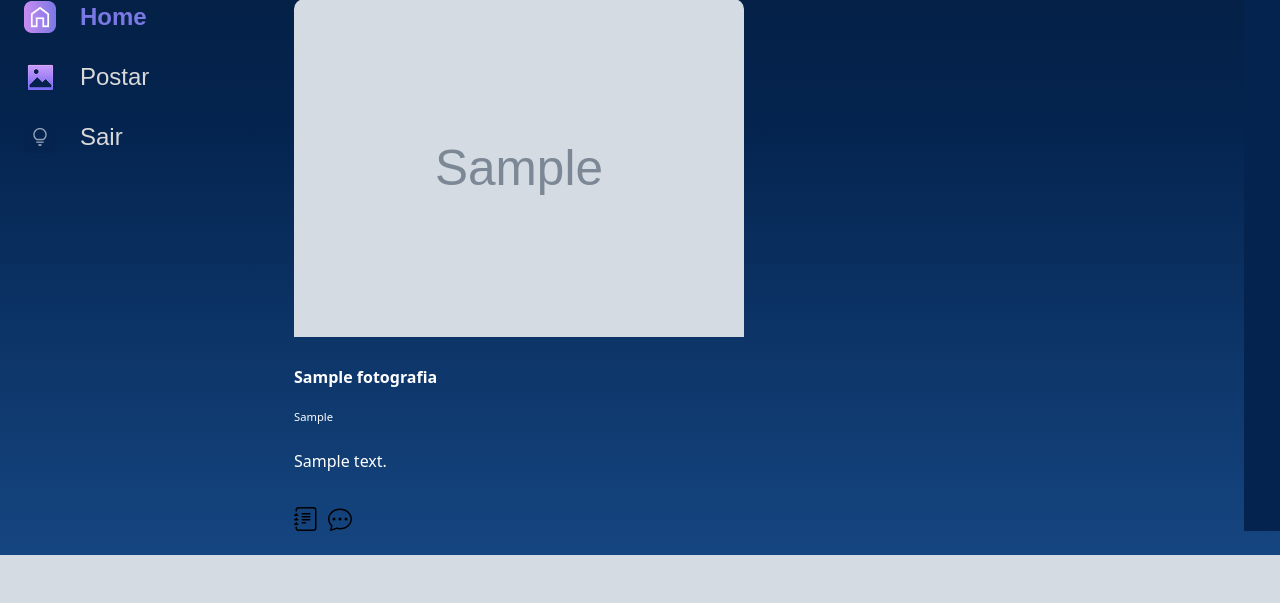
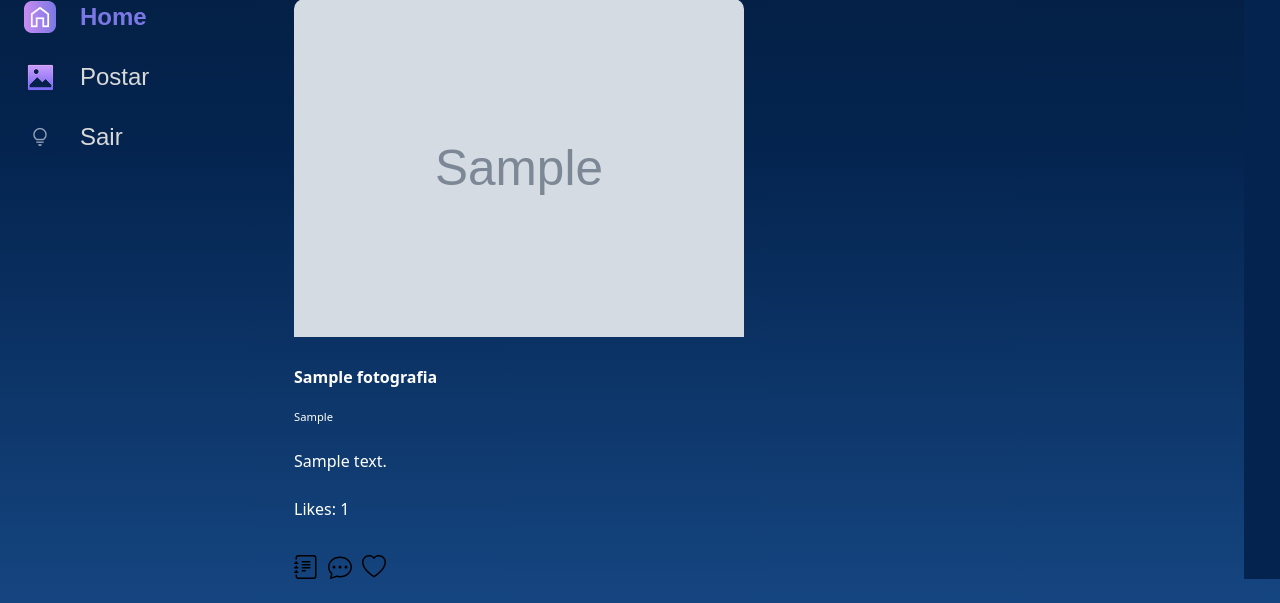
Before and after one commit to sergiojr-dev/espaco-picel, a Django app: page /imagem/1 in a window 1280 px wide; the page is wider, and only the part inside the window is pictured. Shown: the part 308-911 px from the top of that part. Before the commit the page ends 863 px from the top of that part, so only its background shows below. Run offline with Django 4.2, Linux system fonts and the light colour scheme; tables that the repository leaves empty hold one stand-in row (values such as "Sample post"); grey boxes marked "Sample" are stand-in pictures.

Commit message:
sistema like em postagem

```diff
--- a/apps/comentario/forms.py
+++ b/apps/comentario/forms.py
@@ -4,6 +4,7 @@
 class ComentarioForms(forms.ModelForm):
     class Meta :
         model = Comentario
+        exclude = ['usuario']
         fields = ['comment', 'usuario',]
         labels = {
             'usuario' : 'Nome',
--- a/apps/comentario/views.py
+++ b/apps/comentario/views.py
@@ -19,7 +19,7 @@
             return redirect("imagem", foto_id=foto_id)
     else:
         form = ComentarioForms()
-        form.fields['usuario'].queryset = User.objects.filter(pk=request.user.pk)
+
 
     return render(request, "comentario/criar_comentario.html", {'form': form, 'foto_id': foto_id})
 
--- a/apps/galeria/forms.py
+++ b/apps/galeria/forms.py
@@ -5,7 +5,7 @@
 class FotografiaForms(forms.ModelForm): # porque é form que esta tendo um modelo para ser criada no caso Models de fotografia
     class Meta :                   #  essa classe refere-se aos metadados da classe. Metadados são dados que fazem referência à própria natureza daquela classe
         model = Fotografia        # conexão com model
-        exclude = ['publicada',] # o que não quero de Model
+        exclude = ['publicada','likes_count','usuario'] # o que não quero de Model
         labels = {
             'descricao':'Descrição',
             'data_fotografia': 'Data de registro',
@@ -26,6 +26,5 @@
                     'type':'date',
                     'class':'form-control'
                 }
-            ),
-            'usuario': forms.Select(attrs={'class':'form-control'}),
+            )
         }
--- a/apps/galeria/models.py
+++ b/apps/galeria/models.py
@@ -26,7 +26,19 @@
         related_name= 'user',                  #  e para facilitar a localização de tabelas e funcionalidades
     )
 
+    likes_count = models.IntegerField(default= 0)
+
 
 
     def __str__(self):
         return self.nome
+
+class Like(models.Model):
+    fotografia = models.ForeignKey(Fotografia, on_delete=models.CASCADE)
+    user = models.ForeignKey(User, on_delete=models.CASCADE)
+
+    class Meta:
+        unique_together = ('fotografia', 'user',)
+
+    def __str__(self):
+        return f'{self.user.username} likes {self.fotografia.nome}'
--- a/apps/galeria/urls.py
+++ b/apps/galeria/urls.py
@@ -1,5 +1,5 @@
 from django.urls import path
-from apps.galeria.views import index, imagem, buscar, postar, editar_postagem, deletar_postagem
+from apps.galeria.views import index, imagem, buscar, postar, editar_postagem, deletar_postagem,like_fotografia
 
 
 urlpatterns= [
@@ -9,4 +9,5 @@
     path("postar", postar, name = 'postar' ),
     path('editar-postagem/<int:foto_id>', editar_postagem, name='editar_postagem'),
     path('deletar-postagem/<int:foto_id>', deletar_postagem, name='deletar_postagem'),
+    path('fotografia/<int:fotografia_id>/like/', like_fotografia, name='like_fotografia'),
 ]
--- a/apps/galeria/views.py
+++ b/apps/galeria/views.py
@@ -1,8 +1,11 @@
 from django.shortcuts import render, get_object_or_404, redirect
 from django.contrib import messages
 from apps.galeria.forms import FotografiaForms
-from apps.galeria.models import Fotografia
+from apps.galeria.models import Fotografia, Like
 from django.contrib.auth.models import User
+from django.http import HttpResponseRedirect
+from django.urls import reverse
+
 def index(request):
     if not request.user.is_authenticated:
         messages.error(request, 'Usuário não logado')
@@ -37,7 +40,7 @@
     else:
         # Filtre as opções de usuário apenas para o usuário logado
         form = FotografiaForms()
-        form.fields['usuario'].queryset = User.objects.filter(pk=request.user.pk)
+
 
     return render(request, "galeria/postar.html", {'form': form})
 
@@ -61,3 +64,25 @@
     fotografia.delete()
     messages.success(request, 'Postagem deletada!')
     return redirect('index')
+
+def like_fotografia(request, fotografia_id):
+    fotografia = get_object_or_404(Fotografia, pk=fotografia_id)
+    user = request.user
+
+    like, created = Like.objects.get_or_create(fotografia=fotografia, user=user)
+
+    if created:
+        messages.success(request, 'Você curtiu a fotografia!')
+        if 1 < fotografia.likes_count  :
+             fotografia.likes_count +=1
+             fotografia.save()
+        else:
+             fotografia.likes_count +=1
+        fotografia.save()
+    else:
+        like.delete()
+        messages.success(request, 'Você removeu o like da fotografia!')
+        fotografia.likes_count -= 1
+        fotografia.save()
+
+    return redirect('imagem', foto_id=fotografia_id)
--- a/templates/galeria/imagem.html
+++ b/templates/galeria/imagem.html
@@ -22,10 +22,19 @@
                     <p class="imagem__titulo">{{ fotografia.nome }}</p>
                     <p class="imagem__descricao">{{ fotografia.legenda }}</p>
                     <p class="imagem__texto">{{ fotografia.descricao }}</p>
+                    {% if fotografia.likes_count  >= 1 %}
+                        <p class="imagem__texto">Likes: {{ fotografia.likes_count }}</p>
+                    {% else %}
+                        <p class="imagem__texto">Likes: 0</p>
+                    {% endif %}
+
+
+
                 </div>
             </div>
 
             <div style="display: flex; align-items: center;">
+
                 <a href="{% url 'lista_comentarios' foto_id=fotografia.id %}">
                     <svg xmlns="http://www.w3.org/2000/svg"  width="24" height="24" style="margin-right: 10px;" class="bi bi-chat-dots" viewBox="0 0 16 16">
                         <path d="M5 10.5a.5.5 0 0 1 .5-.5h2a.5.5 0 0 1 0 1h-2a.5.5 0 0 1-.5-.5m0-2a.5.5 0 0 1 .5-.5h5a.5.5 0 0 1 0 1h-5a.5.5 0 0 1-.5-.5m0-2a.5.5 0 0 1 .5-.5h5a.5.5 0 0 1 0 1h-5a.5.5 0 0 1-.5-.5m0-2a.5.5 0 0 1 .5-.5h5a.5.5 0 0 1 0 1h-5a.5.5 0 0 1-.5-.5"/>
@@ -55,6 +64,16 @@
                         </svg>
                     </a>
                 {% endif %}
+
+                <a href="{% url 'like_fotografia' fotografia.id %}" style="text-decoration: none;">
+                    <svg xmlns="http://www.w3.org/2000/svg" width="24" height="24" style="margin-right: 10px;" class="bi bi-heart" viewBox="0 0 16 16">
+                        <path d="m8 2.748-.717-.737C5.6.281 2.514.878 1.4 3.053c-.523 1.023-.641 2.5.314 4.385.92 1.815 2.834 3.989 6.286 6.357 3.452-2.368 5.365-4.542 6.286-6.357.955-1.886.838-3.362.314-4.385C13.486.878 10.4.28 8.717 2.01zM8 15C-7.333 4.868 3.279-3.04 7.824 1.143q.09.083.176.171a3 3 0 0 1 .176-.17C12.72-3.042 23.333 4.867 8 15"/>
+                    </svg>
+                </a>
+
+
+
+
             </div>
 
     </section>
```
Also changed, not shown: apps/galeria/admin.py (+7 -1 lines), apps/galeria/migrations/0009_like.py (added), apps/galeria/migrations/0010_like_likes_count.py (added), apps/galeria/migrations/0011_remove_like_likes_count_fotografia_likes_count.py (added), apps/galeria/migrations/0012_alter_fotografia_likes_count.py (added), apps/galeria/migrations/0013_alter_fotografia_likes_count.py (added), apps/galeria/migrations/0014_alter_fotografia_likes_count.py (added).
